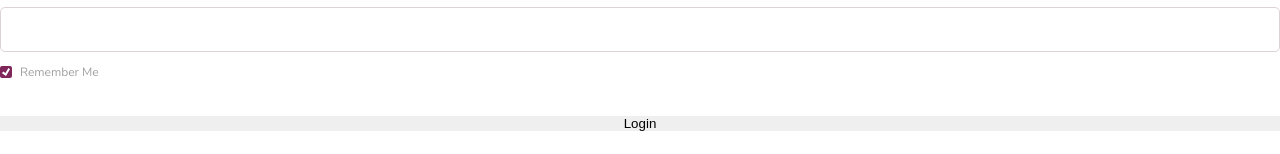
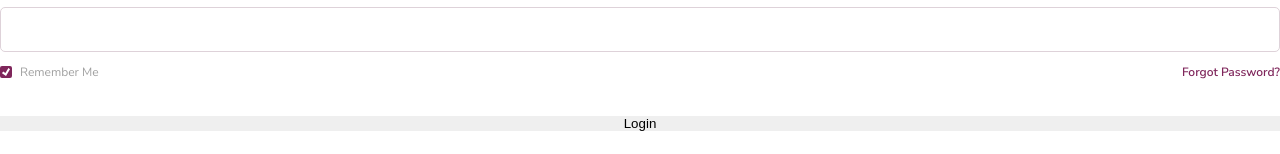
Before and after one commit to infodusha/infodusha.github.io, a React (Vite) app: page / in a window 1280 px wide. Shown: the part 479-633 px from the top of the page. Built offline with nearby package versions, Linux system fonts and the light colour scheme.

Commit message:
feat: add forgot link

```diff
--- a/src/global.css
+++ b/src/global.css
@@ -34,3 +34,9 @@ body {
 h1, h2, h3, h4, h5, h6 {
     margin: 0;
 }
+
+a {
+    text-decoration: none;
+    font-weight: 600;
+    color: #7F265B;
+}
--- a/src/pages/login/components/form/Form.tsx
+++ b/src/pages/login/components/form/Form.tsx
@@ -23,6 +23,7 @@ export function Form() {
 
 			<div className={css.form__actions}>
 				<Checkbox value={rememberMe} onChange={setRememberMe}>Remember Me</Checkbox>
+				<a href='#' className={css.form__link}>Forgot Password?</a>
 			</div>
 
 			<Button view='primary' type='submit'>Login</Button>
--- a/src/pages/login/components/form/form.module.css
+++ b/src/pages/login/components/form/form.module.css
@@ -13,4 +13,12 @@
 .form__actions {
     position: relative;
     top: -12px;
+
+    display: flex;
+    justify-content: space-between;
 }
+
+.form__link {
+    font-size: 12px;
+    line-height: 16px;
+}
```
